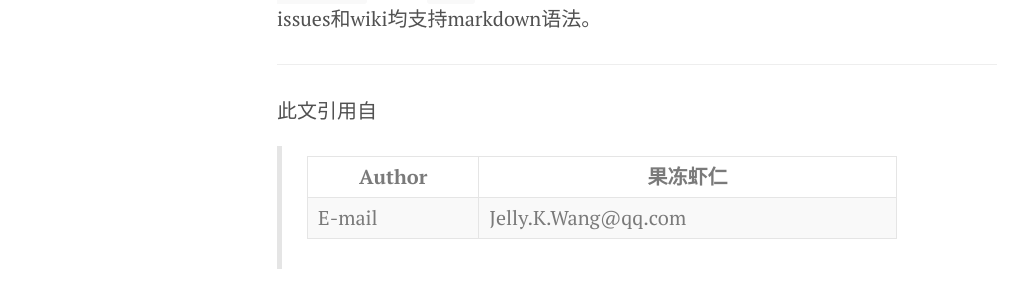
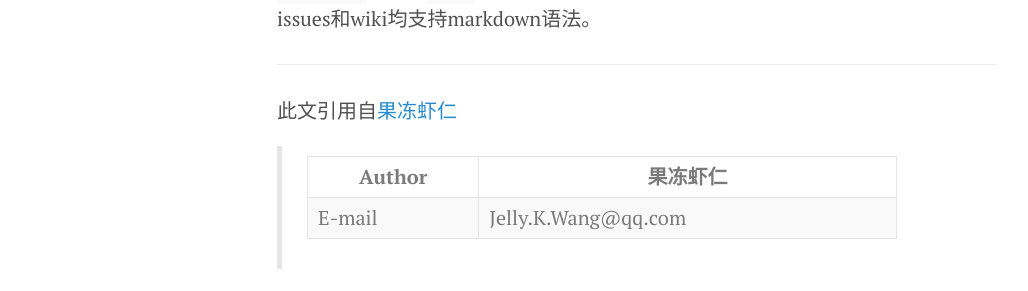
Before and after one commit to winderay/winderay, a Jekyll site: the page built from _posts/2018-5-9-Github的MARKDOWN语法.md, in a window 1280 px wide and 900 px high. Shown: the part 385-676 px from the top of the window, without its empty margins (3-1031 px from the left). Built offline with Jekyll 4.4.1, drawn with Linux system fonts in a browser that asks for light colours; our own code applies the rules of GitHub Pages for plain Markdown files.

Commit message:
update 5.9

```diff
--- a/_posts/2018-5-9-Github的MARKDOWN语法.md
+++ b/_posts/2018-5-9-Github的MARKDOWN语法.md
@@ -3,14 +3,14 @@ MARKDOWN语法
 该文件用来测试和展示书写README的各种markdown语法。GitHub的markdown语法在标准的markdown语法基础上做了扩充，称之为`GitHub Flavored Markdown`。简称`GFM`，GFM在GitHub上有广泛应用，除了README文件外，issues和wiki均支持markdown语法。
 <!-- more -->
 
-****
+***
 
-此文引用自
+此文引用自[果冻虾仁](https://github.com/guodongxiaren/README)
 > |Author|果冻虾仁|
 > |---|---
 > |E-mail|Jelly.K.Wang@qq.com
 
-****
+***
 ## 目录
 * [横线](#横线)
 * [标题](#标题)
```
